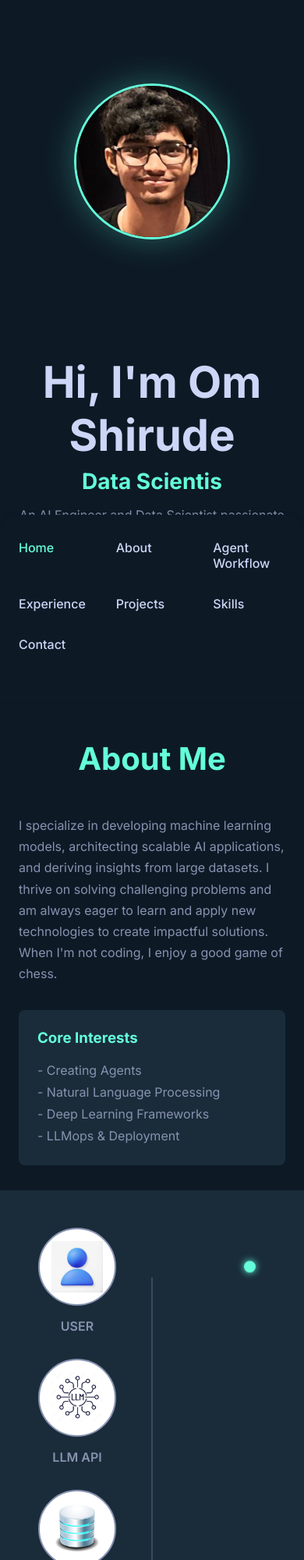
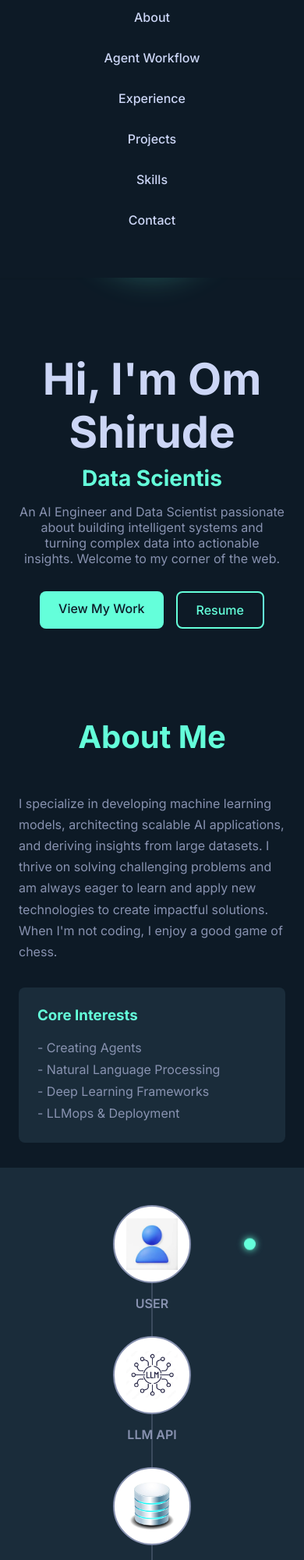
Before and after one commit to OmShirude/OmShirude.github.io, a plain HTML site: page index.html in a window 390 px wide. Shown: the top 2000 px of the page at 78% size. Drawn offline with Linux system fonts and the light colour scheme.

Commit message:
Add files via upload

```diff
--- a/style.css
+++ b/style.css
@@ -300,13 +300,13 @@ img {
 .workflow-container {
     display: flex;
     justify-content: space-between;
-    align-items: flex-start; /* Align to the top */
+    align-items: flex-start;
     position: relative;
 }
 .workflow-container::before {
     content: '';
     position: absolute;
-    top: 50px; /* Vertically center with the icons */
+    top: 50px;
     left: 10%;
     width: 80%;
     height: 2px;
@@ -641,6 +641,7 @@ img {
     .workflow-container {
         flex-direction: column;
         gap: 2rem;
+        align-items: center;
     }
     .workflow-container::before {
         width: 2px;
@@ -668,29 +669,27 @@ img {
     margin: 0;
   }
   .header {
-    top: initial;
-    bottom: 0;
+    position: static;
   }
   .nav {
-    height: 3.5rem;
+    height: var(--header-height);
   }
   .nav__menu {
     position: fixed;
-    bottom: -100%;
+    top: -100%;
     left: 0;
     width: 100%;
     background-color: var(--bg-color);
     padding: 2rem 1.5rem 4rem;
     box-shadow: 0 -1px 4px rgba(0,0,0,0.15);
-    border-radius: 1.5rem 1.5rem 0 0;
     transition: .3s;
   }
   .show-menu {
-    bottom: 0;
+    top: var(--header-height);
   }
   .nav__list {
-    display: grid;
-    grid-template-columns: repeat(3, 1fr);
+    flex-direction: column;
+    align-items: center;
     gap: 2rem;
   }
   .nav__toggle {
@@ -699,7 +698,6 @@ img {
   .hero__container {
     grid-template-columns: 1fr;
     text-align: center;
-    min-height: calc(100vh - 3.5rem); /* Adjust for bottom nav */
   }
   .hero__image {
       order: -1;
@@ -718,9 +716,6 @@ img {
     .container {
         padding: 0 1rem;
     }
-    .nav__list {
-        grid-template-columns: repeat(2, 1fr);
-    }
     .hero__title {
         font-size: 2.5rem;
     }
```
